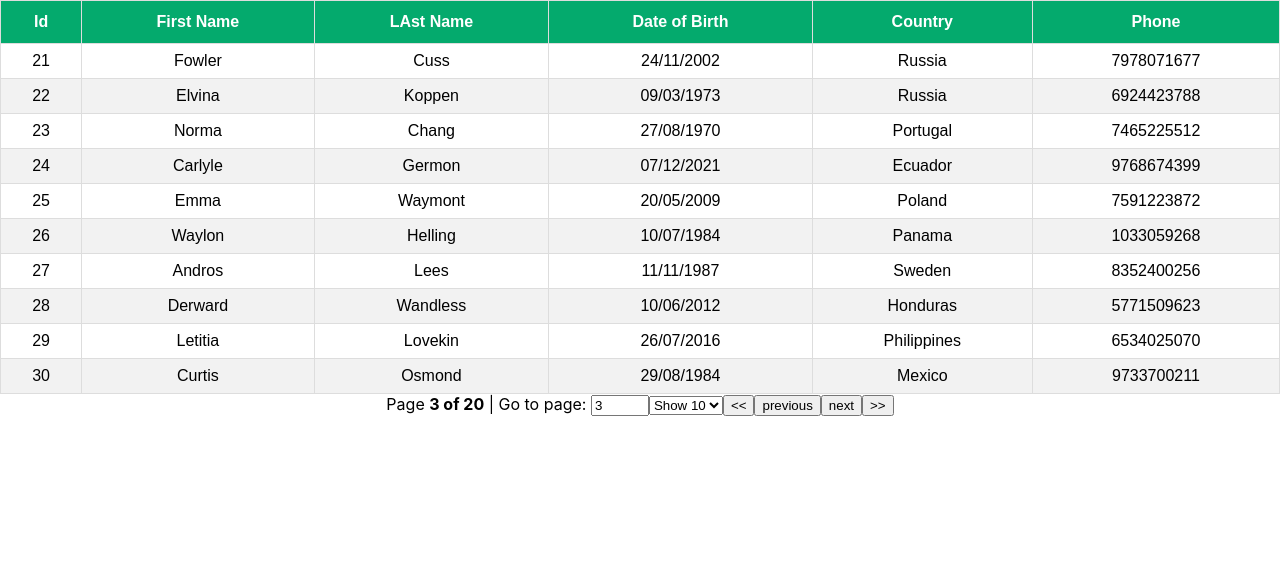
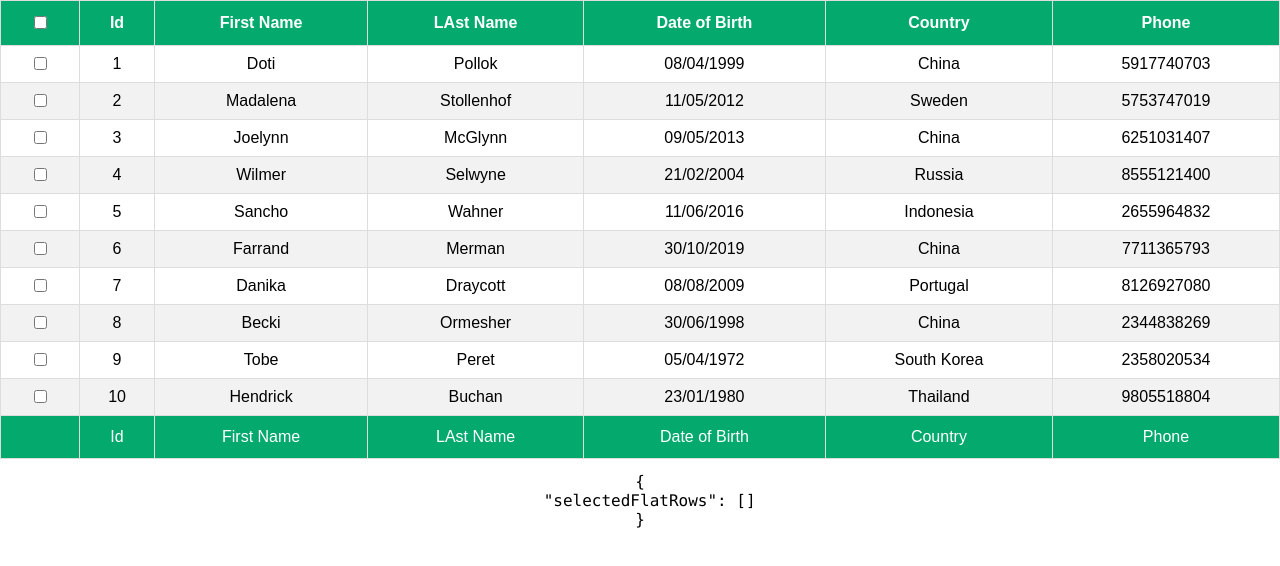
Before and after one commit to amir-shahsahebi/styled-component, a React (Create React App) app: page / in a window 1280 px wide. Shown: the top 566 px of the page. Built offline with nearby package versions, Linux system fonts and the light colour scheme.

Commit message:
selecting rows completed

```diff
--- a/src/App.js
+++ b/src/App.js
@@ -11,6 +11,7 @@
 import BasicTable from "./components/BasicTable";
 import FilteringTable from "./components/FilteringTable";
 import PaginationTable from "./components/PaginationTable";
+import RowSelection from "./components/RowSelection";
 import SortingTable from "./components/SortingTable";
 
 // const theme = {
@@ -67,7 +68,9 @@
       {/* <BasicTable /> */}
       {/* <SortingTable /> */}
       {/* <FilteringTable /> */}
-      <PaginationTable />
+      {/* <PaginationTable /> */}
+      {/* <RowSelection /> */}
+      <RowSelection />
     </div>
   );
 }
--- /dev/null
+++ b/src/components/CheckBox.js
@@ -0,0 +1,31 @@
+import React from "react";
+
+// export const CheckBox = React.forwardRef(({ indeterminate, ...rest }, ref) => {
+//   const defaultRef = React.useRef();
+//   const resolvedRef = ref || defaultRef;
+
+//   React.useEffect(() => {
+//     resolvedRef.current.indeterminate = indeterminate;
+//   }, [resolvedRef, indeterminate]);
+
+//   return (
+//     <>
+//       <input type="checkbox" ref={resolvedRef} {...ref} />
+//     </>
+//   );
+// });
+
+export const CheckBox = React.forwardRef(({ indeterminate, ...rest }, ref) => {
+  const defaultRef = React.useRef();
+  const resolvedRef = ref || defaultRef;
+
+  React.useEffect(() => {
+    resolvedRef.current.indeterminate = indeterminate;
+  }, [resolvedRef, indeterminate]);
+
+  return (
+    <>
+      <input type="checkbox" ref={resolvedRef} {...rest} />
+    </>
+  );
+});
--- /dev/null
+++ b/src/components/RowSelection.js
@@ -0,0 +1,145 @@
+import { useTable, useRowSelect } from "react-table";
+import MOCK_DATA from "./MOCK_DATA.json";
+import { COLUMNS } from "./columns";
+import { useMemo } from "react";
+import "./table.css";
+import { CheckBox } from "./CheckBox";
+const RowSelection = () => {
+  //   const columns = useMemo(() => GROUPED_COLUMNS, []);
+  const columns = useMemo(() => COLUMNS, []);
+  const data = useMemo(() => MOCK_DATA, []);
+
+  // step3: creating a table instance
+  //   const tableInstance = useTable({
+  //     // using es6 shorthand syntax
+  //     columns,
+  //     data,
+  //   });
+  //   const { getTableProps, getTableBodyProps, headerGroups, rows, prepareRow } =
+  //     tableInstance;
+  //   console.log("tableInstance", tableInstance);
+
+  const {
+    getTableProps,
+    getTableBodyProps,
+    headerGroups,
+    footerGroups,
+    rows,
+    prepareRow,
+    selectedFlatRows,
+  } = useTable(
+    {
+      columns,
+      data,
+    },
+    useRowSelect,
+    (hooks) => {
+      hooks.visibleColumns.push((columns) => [
+        // Let's make a column for selection
+        {
+          id: "selection",
+          // The header can use the table's getToggleAllRowsSelectedProps method
+          // to render a checkbox
+          Header: ({ getToggleAllRowsSelectedProps }) => (
+            <div>
+              <CheckBox {...getToggleAllRowsSelectedProps()} />
+            </div>
+          ),
+          // The cell can use the individual row's getToggleRowSelectedProps method
+          // to the render a checkbox
+          Cell: ({ row }) => (
+            <div>
+              <CheckBox {...row.getToggleRowSelectedProps()} />
+            </div>
+          ),
+        },
+        ...columns,
+      ]);
+    }
+    // (hooks) => {
+    //   hooks.visibleColumns.push((columns) => {
+    //     return [
+    //       {
+    //         id: "selection",
+    //         Header: ({ getToggleAllRowsSelectedProps }) => (
+    //           <CheckBox {...getToggleAllRowsSelectedProps()} />
+    //         ),
+    //         Cell: ({ row }) => {
+    //           <CheckBox {...row.getToggleRowSelectedProps()} />;
+    //         },
+    //       },
+    //       ...columns,
+    //     ];
+    //   });
+    // }
+  );
+
+  const firstPageRoes = rows.slice(0, 10);
+
+  // step4: define a basic table structure
+  return (
+    <>
+      <table {...getTableProps()}>
+        <thead>
+          {headerGroups.map((headerGroup) => (
+            <tr {...headerGroup.getHeaderGroupProps()}>
+              {headerGroup.headers.map((column) => (
+                <th {...column.getHeaderProps()}>{column.render("Header")}</th>
+              ))}
+            </tr>
+          ))}
+        </thead>
+        <tbody {...getTableBodyProps()}>
+          {firstPageRoes.map((row) => {
+            prepareRow(row);
+            return (
+              <tr {...row.getRowProps()}>
+                {row.cells.map((cell) => {
+                  return (
+                    <td {...cell.getCellProps()}>{cell.render("Cell")}</td>
+                  );
+                })}
+              </tr>
+            );
+          })}
+        </tbody>
+        <tfoot>
+          {footerGroups.map((footerGroup) => (
+            <tr {...footerGroup.getFooterGroupProps()}>
+              {footerGroup.headers.map((column) => (
+                <td {...column.getFooterProps()}>{column.render("Footer")}</td>
+              ))}
+            </tr>
+          ))}
+        </tfoot>
+      </table>
+      {/* <pre>
+        <code>
+          {JSON.stringify(
+            {
+              selectedRowIds: selectedRowIds,
+              "selectedFlatRows[].original": selectedFlatRows.map(
+                (d) => d.original
+              ),
+            },
+            null,
+            2
+          )}
+        </code>
+      </pre> */}
+      <pre>
+        <code>
+          {JSON.stringify(
+            {
+              selectedFlatRows: selectedFlatRows.map((row) => row.original),
+            },
+            null,
+            2
+          )}
+        </code>
+      </pre>
+    </>
+  );
+};
+
+export default RowSelection;
```
Also changed, not shown: src/index.js (+10 -8 lines).
